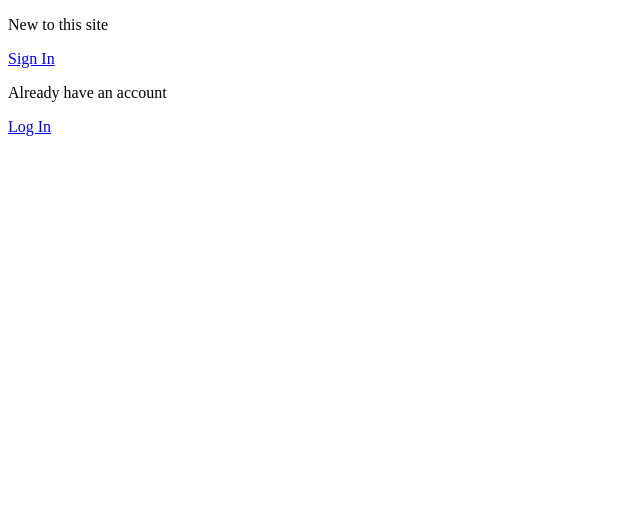
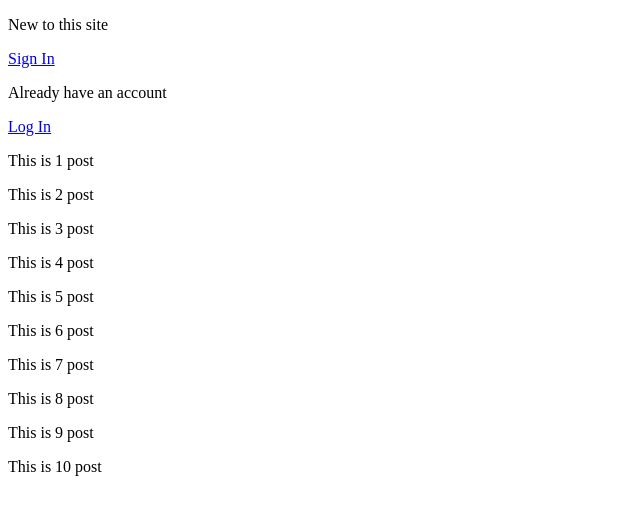
Before and after one commit to UmaMahesh13/Article_publishing, a Django app: page / in a window 1280 px wide. Shown: the top 515 px of the page, without its empty margins (0-640 px from the left). Run offline with Django 4.2, Linux system fonts and the light colour scheme.

Commit message:
added posts to home view

```diff
--- a/ArticleWebsite/settings.py
+++ b/ArticleWebsite/settings.py
@@ -37,6 +37,7 @@ INSTALLED_APPS = [
     'django.contrib.sessions',
     'django.contrib.messages',
     'django.contrib.staticfiles',
+
 ]
 
 MIDDLEWARE = [
--- a/ArticleWebsite/views.py
+++ b/ArticleWebsite/views.py
@@ -2,4 +2,5 @@ from django.http import HttpResponse
 from django.shortcuts import render
 
 def home(request):
-    return render(request,"home.html")
+    posts=["This is "+str(i)+" post" for i in range(1,11)]
+    return render(request,"home.html",{"posts":posts})
--- a/templates/home.html
+++ b/templates/home.html
@@ -8,6 +8,8 @@
 <body>
     <p>New to this site</p><a href="#">Sign In</a>
     <p>Already have an account</p><a href="#">Log In</a>
-
+    {%for post in posts%}
+    <p>{{post}}</p>
+    {%endfor%}
 </body>
 </html>
```
